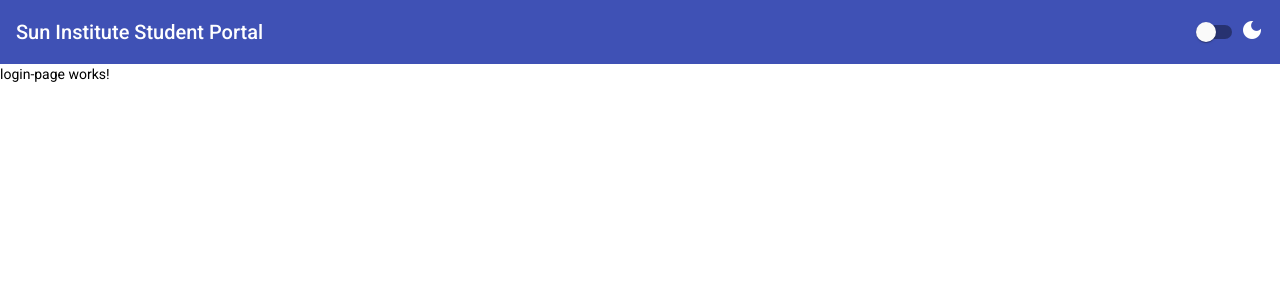
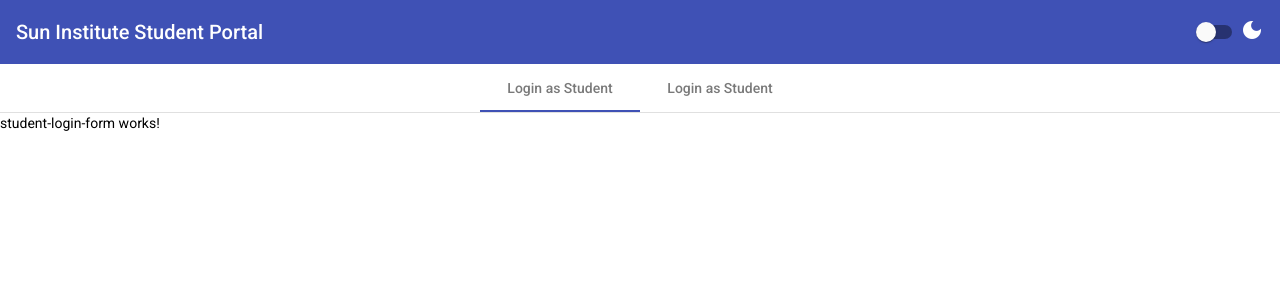
Before and after one commit to shesha4kr/sun-institute-fe-app, an Angular app: page / in a window 1280 px wide. Shown: the top 300 px of the page. Built offline with nearby package versions, Linux system fonts and the light colour scheme.

Commit message:
Added Tabs for Student and Admin Login

```diff
--- a/src/app/components/login-page/login-page.component.html
+++ b/src/app/components/login-page/login-page.component.html
@@ -1 +1,9 @@
-<p>login-page works!</p>
+<mat-tab-group mat-align-tabs="center">
+  <mat-tab label="Login as Student">
+    <student-login-form></student-login-form>
+  </mat-tab>
+
+  <mat-tab label="Login as Student">
+    <admin-login-form></admin-login-form>
+  </mat-tab>
+</mat-tab-group>
```
Also changed, not shown: src/app/app.module.ts (+8 -1 lines).
